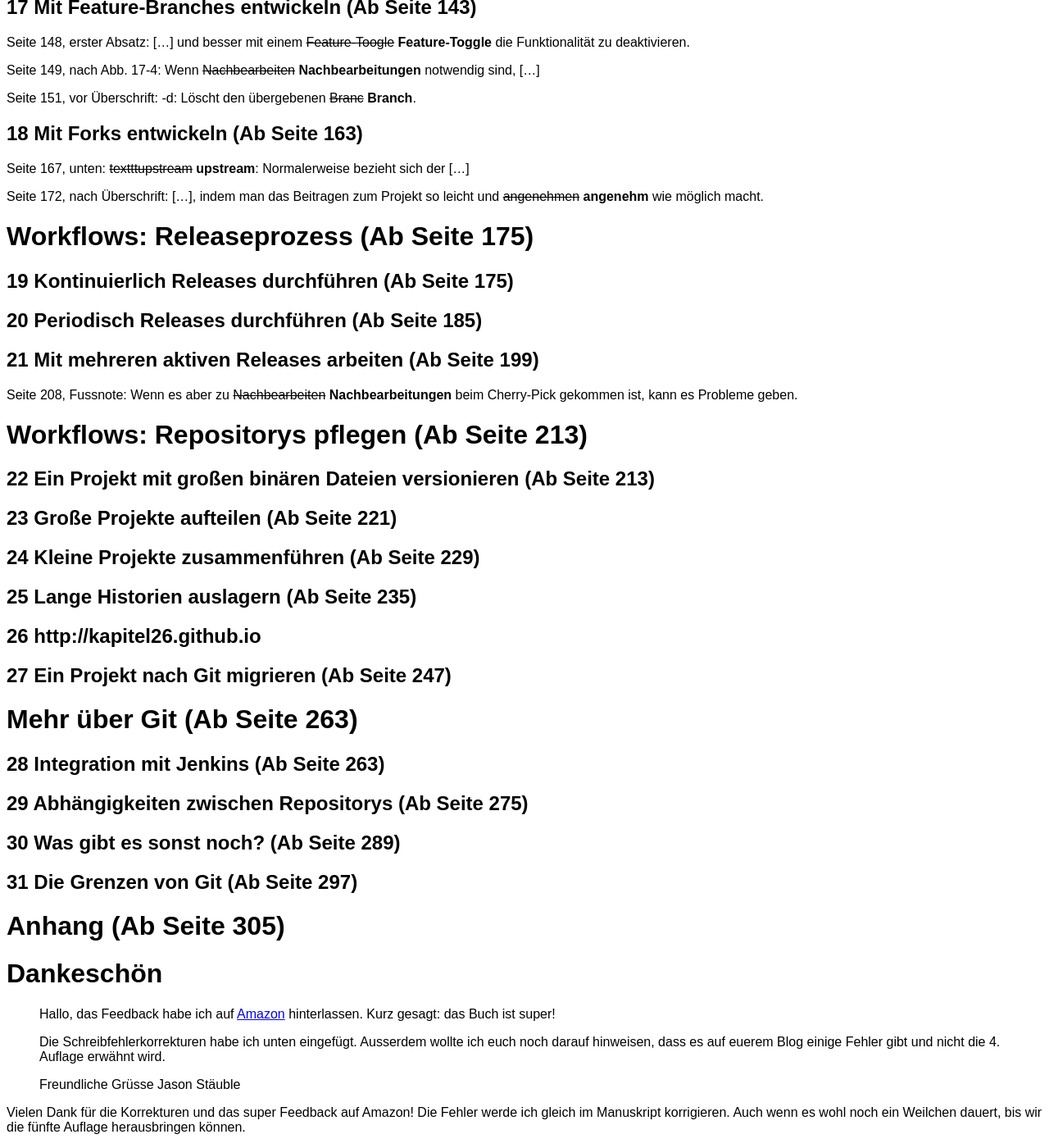
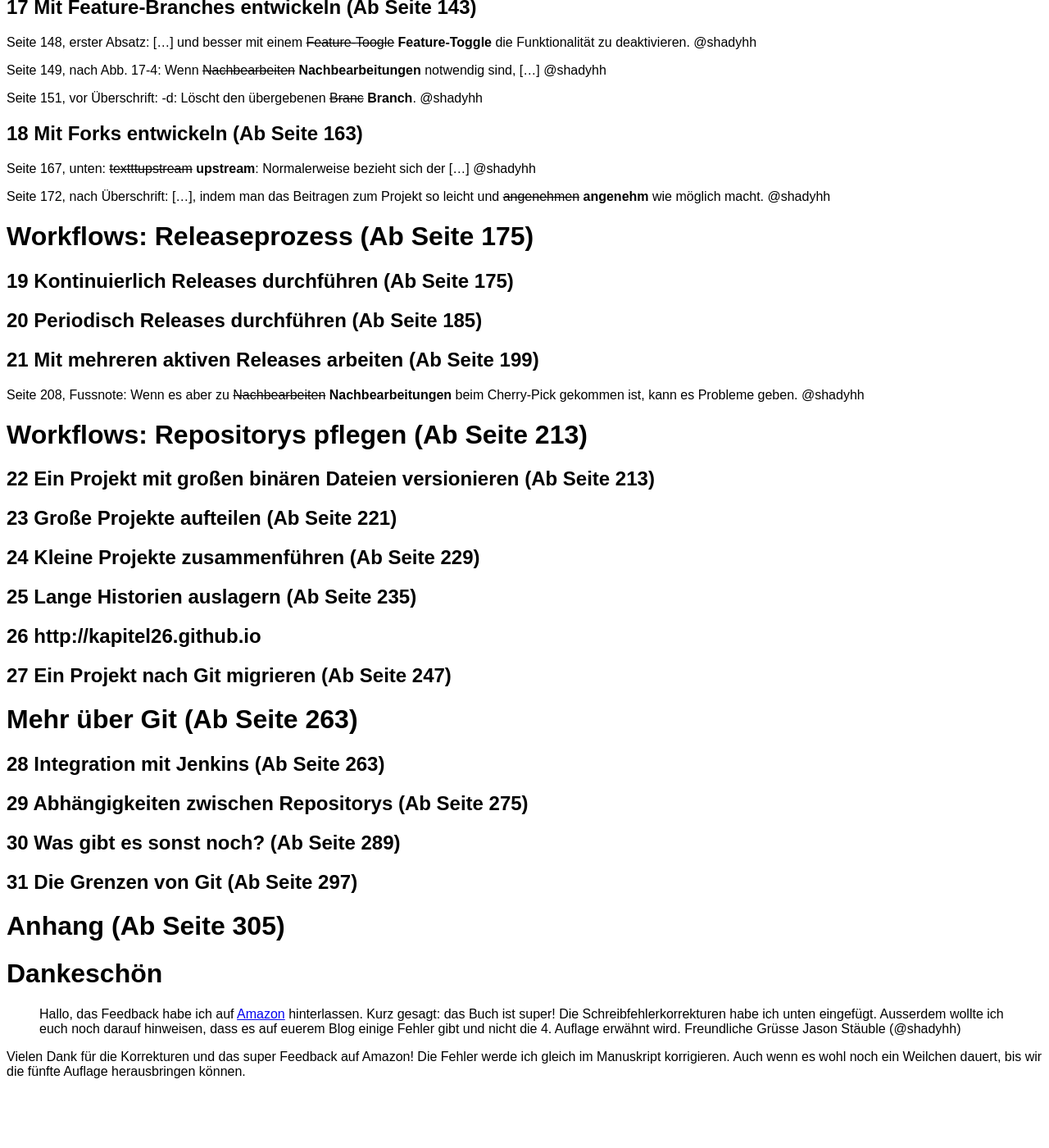
Before and after one commit to kapitel26/gitbuch-feedback, a Jekyll site: the page built from feedback-git-buch-auflage-4.md, in a window 1280 px wide and 1400 px high, scrolled down 1447 px. Shown: the whole window at 82% size. Built offline with Jekyll 4.4.1, drawn with Linux system fonts in a browser that asks for light colours; after the commit the page ends 2779 px from its top, so only the background shows below that; some of the changed text lies outside the part shown.

Commit message:
Mentions zu @shadyhh

```diff
--- a/feedback-git-buch-auflage-4.md
+++ b/feedback-git-buch-auflage-4.md
@@ -56,21 +56,21 @@ Verbesserungsvorschläge tragt ihr einfach unterhalb der passenden Kapitelübers
 # Workflows: Entwickeln mit Git
 
 ## 15 Ein Projekt aufsetzen (Ab Seite 123)
-Seite 132, erster Satz: Die ersten ~~Teammitgleader~~ **Teammitglieder** können nun [...]
+Seite 132, erster Satz: Die ersten ~~Teammitgleader~~ **Teammitglieder** können nun [...] @shadyhh
 
 ## 16 Gemeinsam auf einem Branch entwickeln (Ab Seite 135)
 
 ## 17 Mit Feature-Branches entwickeln (Ab Seite 143)
-Seite 148, erster Absatz: [...] und besser mit einem ~~Feature-Toogle~~ **Feature-Toggle** die Funktionalität zu deaktivieren.
+Seite 148, erster Absatz: [...] und besser mit einem ~~Feature-Toogle~~ **Feature-Toggle** die Funktionalität zu deaktivieren.  @shadyhh
 
-Seite 149, nach Abb. 17-4: Wenn ~~Nachbearbeiten~~ **Nachbearbeitungen** notwendig sind, [...]
+Seite 149, nach Abb. 17-4: Wenn ~~Nachbearbeiten~~ **Nachbearbeitungen** notwendig sind, [...]  @shadyhh
 
-Seite 151, vor Überschrift: -d:  Löscht den übergebenen ~~Branc~~ **Branch**.
+Seite 151, vor Überschrift: -d:  Löscht den übergebenen ~~Branc~~ **Branch**.  @shadyhh
 
 ## 18 Mit Forks entwickeln (Ab Seite 163)
-Seite 167, unten: ~~textttupstream~~ **upstream**: Normalerweise bezieht sich der [...]
+Seite 167, unten: ~~textttupstream~~ **upstream**: Normalerweise bezieht sich der [...] @shadyhh
 
-Seite 172, nach Überschrift: [...], indem man das Beitragen zum Projekt so leicht und ~~angenehmen~~ **angenehm** wie möglich macht.
+Seite 172, nach Überschrift: [...], indem man das Beitragen zum Projekt so leicht und ~~angenehmen~~ **angenehm** wie möglich macht.  @shadyhh
 
 # Workflows: Releaseprozess (Ab Seite 175)
 
@@ -79,7 +79,7 @@ Seite 172, nach Überschrift: [...], indem man das Beitragen zum Projekt so leic
 ## 20 Periodisch Releases durchführen (Ab Seite 185)
 
 ## 21 Mit mehreren aktiven Releases arbeiten (Ab Seite 199)
-Seite 208, Fussnote: Wenn es aber zu ~~Nachbearbeiten~~ **Nachbearbeitungen** beim Cherry-Pick gekommen ist, kann es Probleme geben.
+Seite 208, Fussnote: Wenn es aber zu ~~Nachbearbeiten~~ **Nachbearbeitungen** beim Cherry-Pick gekommen ist, kann es Probleme geben. @shadyhh
 
 # Workflows: Repositorys pflegen (Ab Seite 213)
 
@@ -111,10 +111,8 @@ Seite 208, Fussnote: Wenn es aber zu ~~Nachbearbeiten~~ **Nachbearbeitungen** be
 
 > Hallo,
 > das Feedback habe ich auf [Amazon](https://www.amazon.de/review/R1OAOQUVLGUKKT/ref=cm_cr_dp_title?ie=UTF8&ASIN=3864904528&channel=detail-glance&nodeID=299956&store=books) hinterlassen. Kurz gesagt: das Buch ist super!
-
 > Die Schreibfehlerkorrekturen habe ich unten eingefügt. Ausserdem wollte ich euch noch darauf hinweisen, dass es auf euerem Blog einige Fehler gibt und nicht die 4. Auflage erwähnt wird.
-
 > Freundliche Grüsse
-> Jason Stäuble
+> Jason Stäuble (@shadyhh)
 
 Vielen Dank für die Korrekturen und das super Feedback auf Amazon! Die Fehler werde ich gleich im  Manuskript korrigieren. Auch wenn es wohl noch ein Weilchen dauert, bis wir die fünfte Auflage herausbringen können.
```
